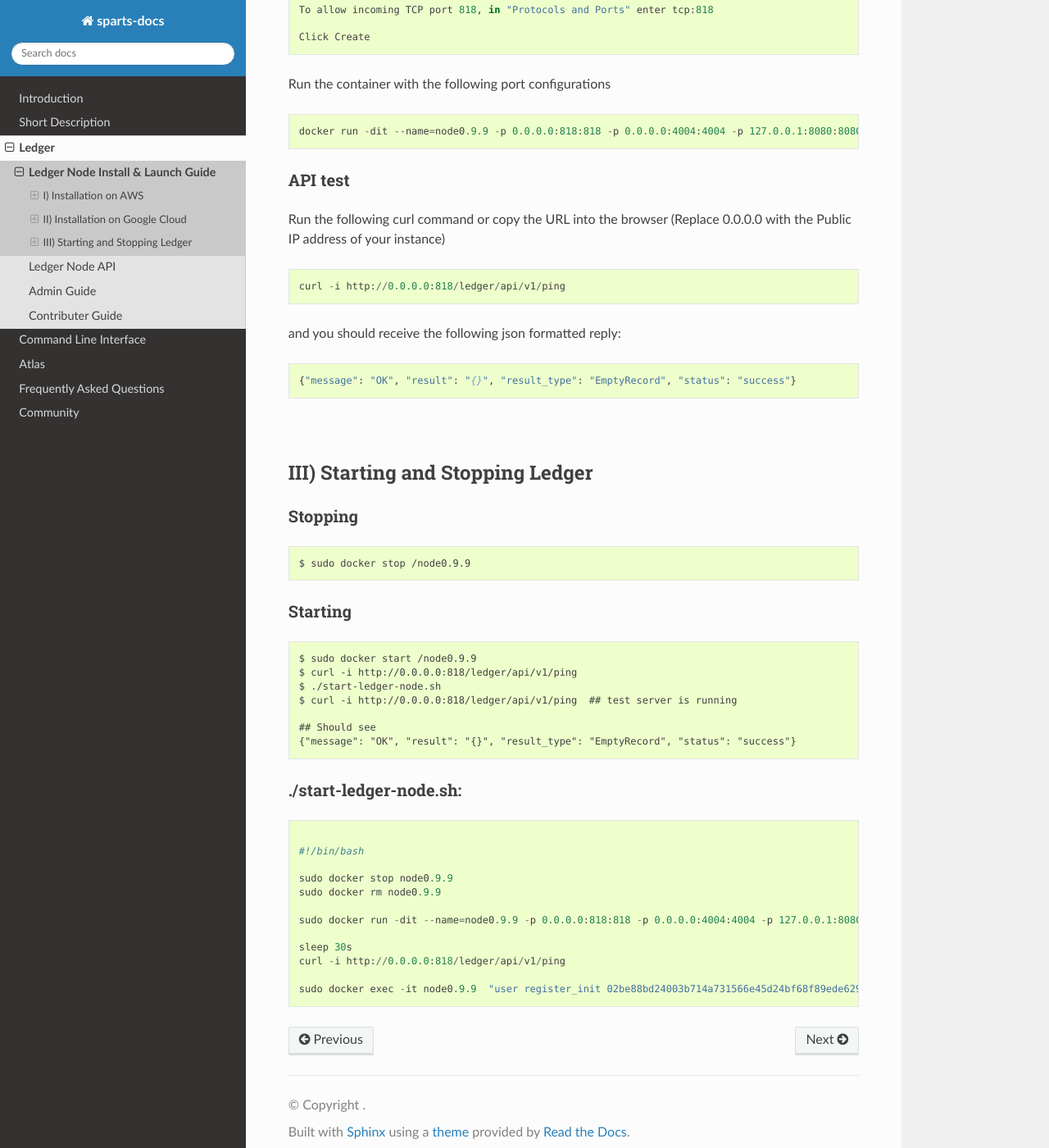
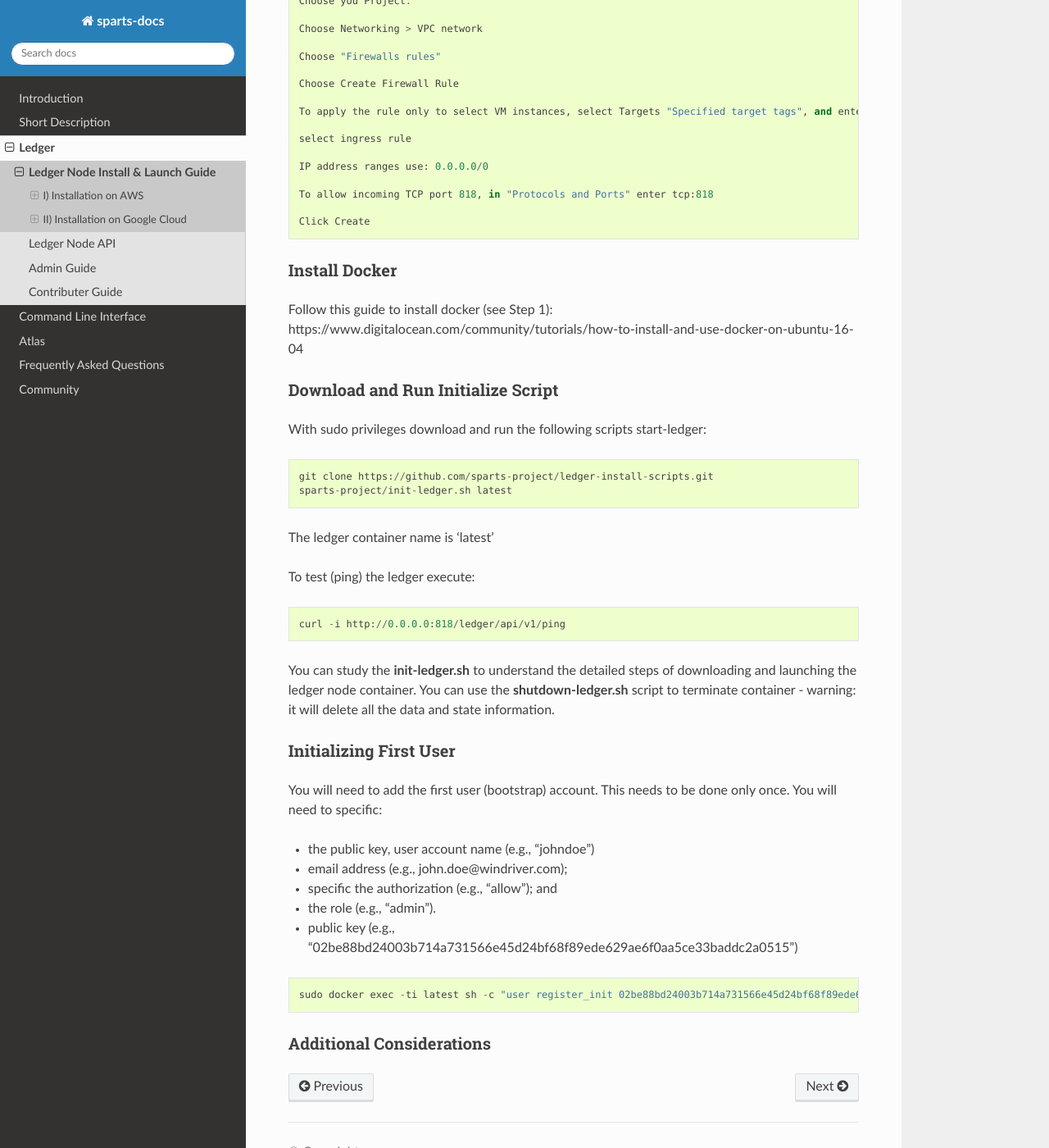
Before and after one commit to hyperledger-labs/SParts, a Sphinx documentation site: the page built from docs/web/ledger/user.md, in a window 1280 px wide and 1400 px high, scrolled down 2135 px. Shown: the whole window at 82% size. Built offline with Sphinx 7.4.7 and the Read the Docs theme 2.0.0, drawn with Linux system fonts in a browser that asks for light colours; pages that are not in the unit, such as notebooks, are missing from menus; some of the changed text lies outside the part shown.

Commit message:
update ledger install doc to include new scripts
Signed-off-by: MarkGisi <mgisi@windriver.com>

````diff
--- a/docs/web/ledger/user.md
+++ b/docs/web/ledger/user.md
@@ -9,9 +9,9 @@ We discuss how to install a ledger node on different cloud platforms. The first
 
 Go to the AWS EC2 dashboard and select any Linux based Amazon Machine Image. In this example we use Ubuntu Server 16.04.
 
-We recommend these minimum specifications for [TBA].
+##### Configure Network Ports
 
-Add the following **Inbound** rules for the instance's security group.
+From the AWS console add the following **Inbound** rules for the instance's security group.
 
 ```
 Port: 818               Destination: 0.0.0.0/0          Description: API
@@ -21,41 +21,50 @@ Port: 22                Destination: 0.0.0.0/0          Description: SSH
 
 Login into the ssh into your AWS instance (default user name for  an Ubuntu Server is "ubuntu"). You can use ssh on linux and putty from windows.
 
-### Install Docker and the Container
+##### Install Docker
 
-Follow this guide to install docker (follow Step 1): https://www.digitalocean.com/community/tutorials/how-to-install-and-use-docker-on-ubuntu-16-04
+Follow this guide to install docker (see Step 1): https://www.digitalocean.com/community/tutorials/how-to-install-and-use-docker-on-ubuntu-16-04
 
-Once the Docker service is running pull the container from  docker hub  [https://hub.docker.com/r/sameerfarooq/sparts-test/] using the following command
+##### Download and Run Initialize Script
+
+With sudo privileges download and run the following scripts start-ledger:
 
 ```
-docker pull sameerfarooq/sparts-test:v0.9.9
+git clone https://github.com/sparts-project/ledger-install-scripts.git
+sparts-project/init-ledger.sh latest
 ```
 
-Run the container with the following port configurations
+The ledger container name is 'latest'
 
-```
-docker run -dit --name=node0.9.9 -p 0.0.0.0:818:818 -p 0.0.0.0:4004:4004 -p 127.0.0.1:8080:8080 -p 127.0.0.1:8800:8800 sameerfarooq/sparts-test:v0.9.9 /project/sparts_ledger.sh
-```
-
-### API test
-
-Run the following curl command or copy the URL into the browser (Replace 0.0.0.0 with the Public IP address of your instance)
+To test (ping) the ledger execute:
 
 ```
 curl -i http://0.0.0.0:818/ledger/api/v1/ping
 ```
 
-and you should receive the following json formatted reply:
+You can study the **init-ledger.sh** to understand the detailed steps of downloading and launching the ledger node container. You can use the **shutdown-ledger.sh** script to terminate container - warning: it will delete all the data and state information.
+
+##### Initializing First User
+
+You will need to add the first user (bootstrap) account. This needs to be done only once. You will need to specific:
+
+- the public key, user account name (e.g., "johndoe")
+- email address (e.g., john.doe@windriver.com);
+- specific the authorization (e.g., "allow"); and
+- the role (e.g., "admin").
+- public key (e.g., "02be88bd24003b714a731566e45d24bf68f89ede629ae6f0aa5ce33baddc2a0515")
 
 ```
-{"message": "OK", "result": "{}", "result_type": "EmptyRecord", "status": "success"}
+
+sudo docker exec -ti latest sh -c "user register_init 02be88bd24003b714a731566e45d24bf68f89ede629ae6f0aa5ce33baddc2a0515 johndoe john.doe@windriver.com allow admin"
 ```
 
-### Notes
 
-AMI templating
 
-Elastic IPsI)
+##### Additional Considerations
+
+- Assigning an Elastic IP to instance
+- AMI templating
 
 
 
@@ -93,66 +102,43 @@ To allow incoming TCP port 818, in "Protocols and Ports" enter tcp:818
 Click Create
 ```
 
-Run the container with the following port configurations
+##### Install Docker
+
+Follow this guide to install docker (see Step 1): https://www.digitalocean.com/community/tutorials/how-to-install-and-use-docker-on-ubuntu-16-04
+
+##### Download and Run Initialize Script
+
+With sudo privileges download and run the following scripts start-ledger:
 
 ```
-docker run -dit --name=node0.9.9 -p 0.0.0.0:818:818 -p 0.0.0.0:4004:4004 -p 127.0.0.1:8080:8080 -p 127.0.0.1:8800:8800 sameerfarooq/sparts-test:v0.9.9 /project/sparts_ledger.sh
+git clone https://github.com/sparts-project/ledger-install-scripts.git
+sparts-project/init-ledger.sh latest
 ```
 
-### API test
+The ledger container name is 'latest'
 
-Run the following curl command or copy the URL into the browser (Replace 0.0.0.0 with the Public IP address of your instance)
+To test (ping) the ledger execute:
 
 ```
 curl -i http://0.0.0.0:818/ledger/api/v1/ping
 ```
 
-and you should receive the following json formatted reply:
+You can study the **init-ledger.sh** to understand the detailed steps of downloading and launching the ledger node container. You can use the **shutdown-ledger.sh** script to terminate container - warning: it will delete all the data and state information.
+
+##### Initializing First User
+
+You will need to add the first user (bootstrap) account. This needs to be done only once. You will need to specific:
+
+- the public key, user account name (e.g., "johndoe")
+- email address (e.g., john.doe@windriver.com);
+- specific the authorization (e.g., "allow"); and
+- the role (e.g., "admin").
+- public key (e.g., "02be88bd24003b714a731566e45d24bf68f89ede629ae6f0aa5ce33baddc2a0515")
 
 ```
-{"message": "OK", "result": "{}", "result_type": "EmptyRecord", "status": "success"}
-```
-
-###
-
-
-
-## III) Starting and Stopping Ledger
-
-#### Stopping
-
-```
-$ sudo docker stop /node0.9.9
-```
-
-#### Starting
-
-```
-$ sudo docker start /node0.9.9
-$ curl -i http://0.0.0.0:818/ledger/api/v1/ping
-$ ./start-ledger-node.sh
-$ curl -i http://0.0.0.0:818/ledger/api/v1/ping  ## test server is running
-
-## Should see
-{"message": "OK", "result": "{}", "result_type": "EmptyRecord", "status": "success"}
+sudo docker exec -ti latest sh -c "user register_init 02be88bd24003b714a731566e45d24bf68f89ede629ae6f0aa5ce33baddc2a0515 johndoe john.doe@windriver.com allow admin"
 ```
 
 
 
-#### ./start-ledger-node.sh:
-
-```
-
-#!/bin/bash
-
-sudo docker stop node0.9.9
-sudo docker rm node0.9.9
-
-sudo docker run -dit --name=node0.9.9 -p 0.0.0.0:818:818 -p 0.0.0.0:4004:4004 -p 127.0.0.1:8080:8080 -p 127.0.0.1:8800:8800 sameerfarooq/sparts-test:latest /project/sparts_ledger.sh
-
-sleep 30s
-curl -i http://0.0.0.0:818/ledger/api/v1/ping
-
-sudo docker exec -it node0.9.9  "user register_init 02be88bd24003b714a731566e45d24bf68f89ede629ae6f0aa5ce33baddc2a0515 markgisi mark.gisi@windriver.com allow admin"
-
-```
+##### Additional Considerations
````
